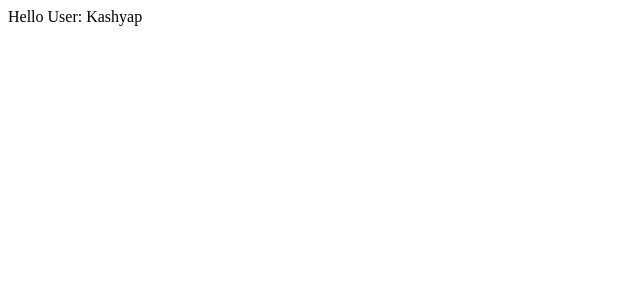
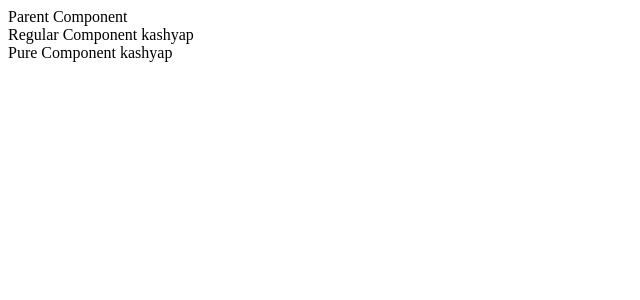
Before and after one commit to kashyapkapdi/REACT-JS-PRACTICES, a React (Create React App) app: page / in a window 1280 px wide. Shown: the top 300 px of the page, without its empty margins (0-640 px from the left). Built offline with nearby package versions, Linux system fonts and the light colour scheme.

Commit message:
learn about pure-components and how it work.

```diff
--- a/src/App.js
+++ b/src/App.js
@@ -1,6 +1,5 @@
 import React, { Component } from "react";
-import Guest from "./components/Guest";
-import User from "./components/User";
+import ParentComp from "./components/pure-components/ParentComp";
 class App extends Component {
   state = {
     userName: "Kashyap",
@@ -11,7 +10,7 @@
     // this is the demo of Short circuit conditional rendering.
     return (
       <div>
-        {this.state.isLoggedIn && <User userName={this.state.userName} />}
+        <ParentComp />
       </div>
     );
   }
--- /dev/null
+++ b/src/components/pure-components/ParentComp.js
@@ -0,0 +1,36 @@
+import React, { Component, PureComponent } from "react";
+import PureComp from "./PureComp";
+import RegComp from "./RegComp";
+
+class ParentComp extends PureComponent {
+  constructor(props) {
+    super(props);
+
+    this.state = {
+      name: "kashyap",
+    };
+  }
+
+  componentDidMount() {
+    setInterval(() => {
+      this.setState({
+        name: "kashyap",
+      });
+    }, 2000);
+  }
+
+  render() {
+    console.log(
+      "******************** Parent Component Render ********************"
+    );
+    return (
+      <div>
+        Parent Component
+        <RegComp name={this.state.name} />
+        <PureComp name={this.state.name} />
+      </div>
+    );
+  }
+}
+
+export default ParentComp;
--- /dev/null
+++ b/src/components/pure-components/PureComp.js
@@ -0,0 +1,10 @@
+import React, { PureComponent } from "react";
+
+class PureComp extends PureComponent {
+  render() {
+    console.log("=>  Pure Component Render ");
+    return <div>Pure Component {this.props.name}</div>;
+  }
+}
+
+export default PureComp;
--- /dev/null
+++ b/src/components/pure-components/RegComp.js
@@ -0,0 +1,12 @@
+import React, { Component } from "react";
+
+class RegComp extends Component {
+  render() {
+    console.log(
+      "=> Regular Component Render"
+    );
+    return <div>Regular Component {this.props.name}</div>;
+  }
+}
+
+export default RegComp;
```
